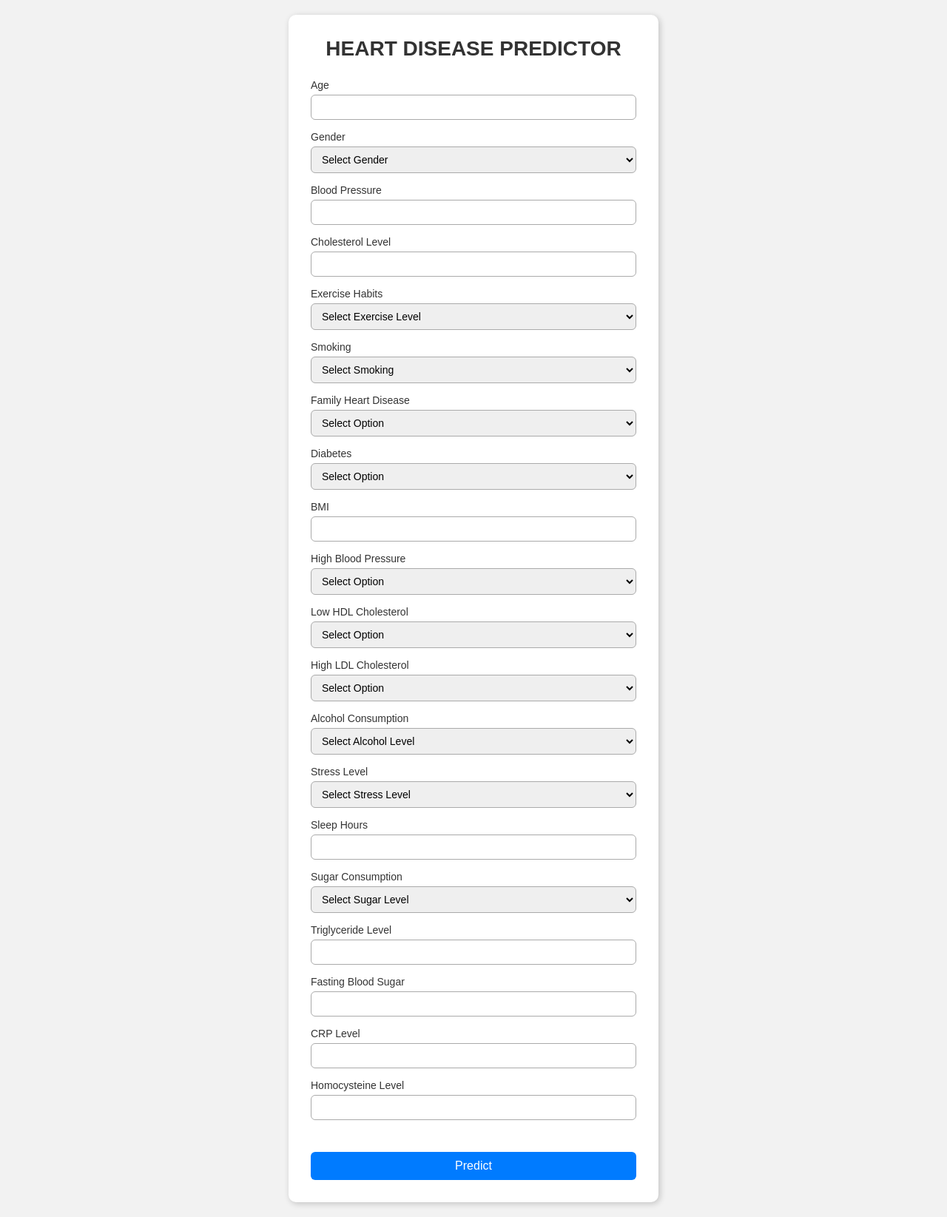
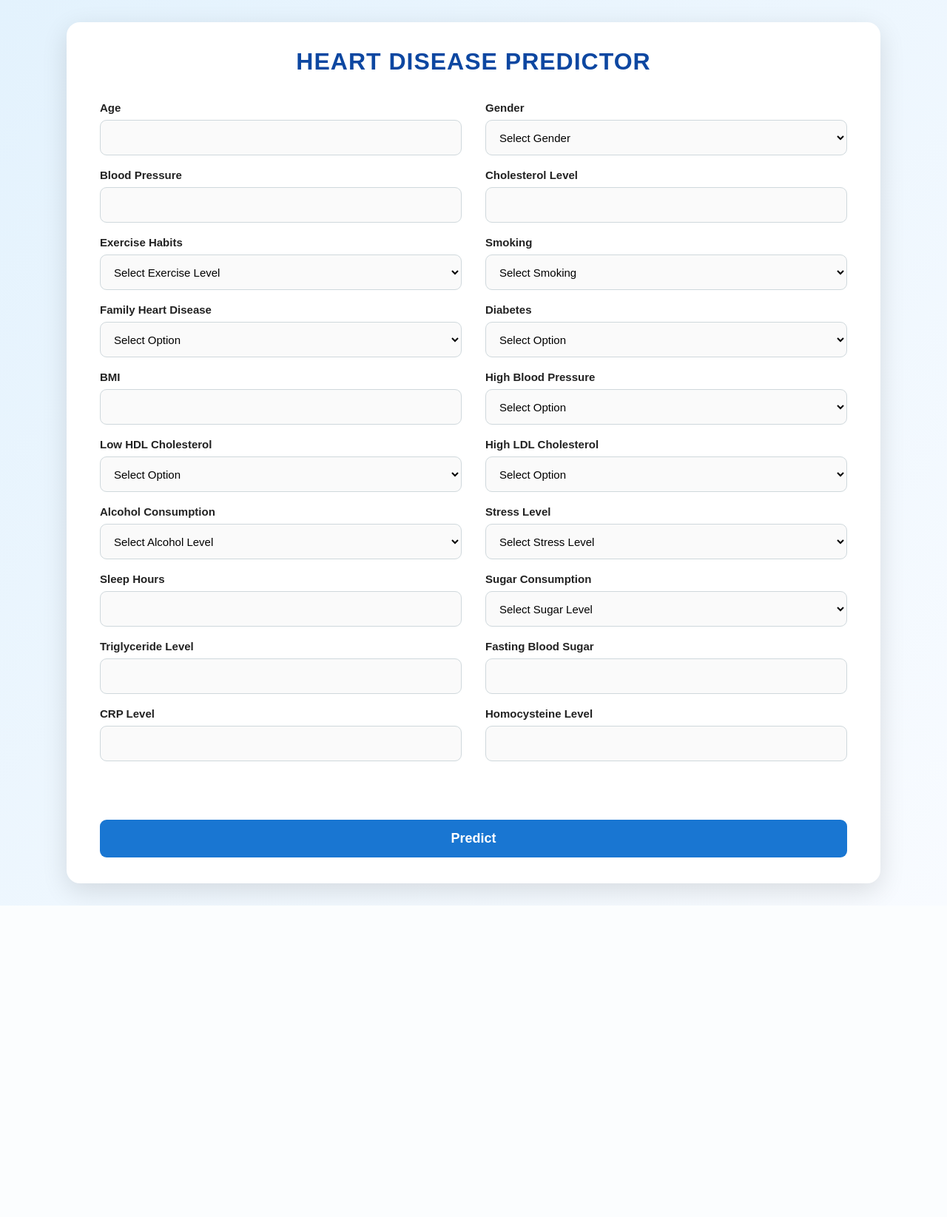
Before and after one commit to Mihiranga2001/Heart_disease_predictor, a Flask app: page / in a window 1280 px wide. Shown: the whole page at 74% size. After the commit the page ends 1224 px from the top, so only its background shows below. Run offline with Flask 3, Linux system fonts and the light colour scheme.

Commit message:
Stylecss improve

```diff
--- a/website/static/style.css
+++ b/website/static/style.css
@@ -6,87 +6,115 @@
 }
 
 body {
-    background: #f2f2f2;
-    padding: 20px;
+    min-height: 100vh;
+    background: linear-gradient(135deg, #e3f2fd, #f8fbff);
+    padding: 30px;
 }
 
 .wrapper {
-    max-width: 500px;
+    max-width: 1100px;
     width: 100%;
-    background: #fff;
+    background: #ffffff;
     margin: 0 auto;
-    box-shadow: 2px 2px 8px rgba(0,0,0,0.2);
-    padding: 30px;
-    border-radius: 10px;
+    padding: 35px 45px;
+    border-radius: 18px;
+    box-shadow: 0 10px 35px rgba(0, 0, 0, 0.12);
 }
 
 .title {
-    font-size: 28px;
-    font-weight: 700;
-    margin-bottom: 25px;
-    color: #333;
+    font-size: 32px;
+    font-weight: 800;
+    margin-bottom: 35px;
+    color: #0d47a1;
     text-transform: uppercase;
     text-align: center;
+    letter-spacing: 1px;
+}
+
+form {
+    display: grid;
+    grid-template-columns: repeat(2, 1fr);
+    column-gap: 32px;
+    row-gap: 18px;
 }
 
 .inputfield {
-    margin-bottom: 15px;
     display: flex;
     flex-direction: column;
 }
 
 .inputfield label {
-    color: #333;
-    font-size: 14px;
-    margin-bottom: 5px;
+    color: #222;
+    font-size: 15px;
+    font-weight: 700;
+    margin-bottom: 8px;
 }
 
 .inputfield .input,
 .inputfield select {
     width: 100%;
-    border: 1px solid #aaa;
-    padding: 8px 10px;
-    font-size: 14px;
-    border-radius: 6px;
+    height: 48px;
+    border: 1px solid #cfd8dc;
+    padding: 10px 14px;
+    font-size: 15px;
+    border-radius: 9px;
     outline: none;
+    background: #fafafa;
+    transition: all 0.25s ease;
 }
 
 .inputfield .input:focus,
 .inputfield select:focus {
-    border-color: #007bff;
+    border-color: #1976d2;
+    background: #ffffff;
+    box-shadow: 0 0 0 4px rgba(25, 118, 210, 0.12);
 }
 
 button {
+    grid-column: 1 / -1;
     width: 100%;
-    padding: 10px;
-    background: #007bff;
+    padding: 15px;
+    background: #1976d2;
     color: white;
     border: none;
-    border-radius: 6px;
-    font-size: 16px;
+    border-radius: 9px;
+    font-size: 18px;
+    font-weight: 700;
     cursor: pointer;
-    margin-top: 10px;
+    margin-top: 25px;
+    transition: all 0.25s ease;
 }
 
 button:hover {
-    background: #0056b3;
+    background: #0d47a1;
+    transform: translateY(-2px);
 }
 
-/* RESULT COLORS */
-.positive {
-    color: red;
-    font-size: 28px;
-    font-weight: bold;
+.result-container {
+    margin-top: 30px;
     text-align: center;
-    margin-top: 20px;
 }
 
+.result-box {
+    display: inline-block;
+    padding: 15px 35px;
+    border-radius: 12px;
+    font-size: 26px;
+    font-weight: 800;
+}
+
+/* No Heart Disease */
+.positive {
+    color: #2e7d32;
+    background: #e8f5e9;
+    border: 1px solid #81c784;
+}
+
+/* Heart Disease Detected */
 .negative {
-    color: green;
-    font-size: 28px;
-    font-weight: bold;
-    text-align: center;
-    margin-top: 20px;
+    color: #c62828;
+    background: #ffebee;
+    border: 1px solid #ef9a9a;
 }
 
 p {
@@ -94,3 +122,40 @@ p {
     font-size: 18px;
     margin-top: 20px;
 }
+
+/* Tablet */
+@media (max-width: 900px) {
+    .wrapper {
+        padding: 30px;
+    }
+
+    form {
+        column-gap: 22px;
+    }
+}
+
+/* Mobile */
+@media (max-width: 768px) {
+    body {
+        padding: 15px;
+    }
+
+    .wrapper {
+        padding: 25px 20px;
+    }
+
+    .title {
+        font-size: 24px;
+        margin-bottom: 25px;
+    }
+
+    form {
+        grid-template-columns: 1fr;
+        row-gap: 16px;
+    }
+
+    button {
+        grid-column: 1;
+        font-size: 16px;
+    }
+}
--- a/website/templates/index.html
+++ b/website/templates/index.html
@@ -176,19 +176,20 @@
         </form>
 
         {% if pred is not none %}
-        <div class="result-container">
-            <p class="result-box
-                {% if pred == 0 %} positive
-                {% elif pred == 1 %} negative
-                {% endif %}">
+            <div class="result-container">
 
-                {% if pred == 0 %}
-                Negative ❌
-                {% elif pred == 1 %}
-                Positive ✅
-                {% endif %}
-            </p>
-        </div>
+            {% if pred == 0 %}
+                <p class="result-box positive">
+                    No Heart Disease Detected ✅
+                </p>
+
+            {% elif pred == 1 %}
+                <p class="result-box negative">
+                Heart Disease Risk Detected ⚠️
+                </p>
+            {% endif %}
+
+            </div>
         {% endif %}
 
     </div>
```
